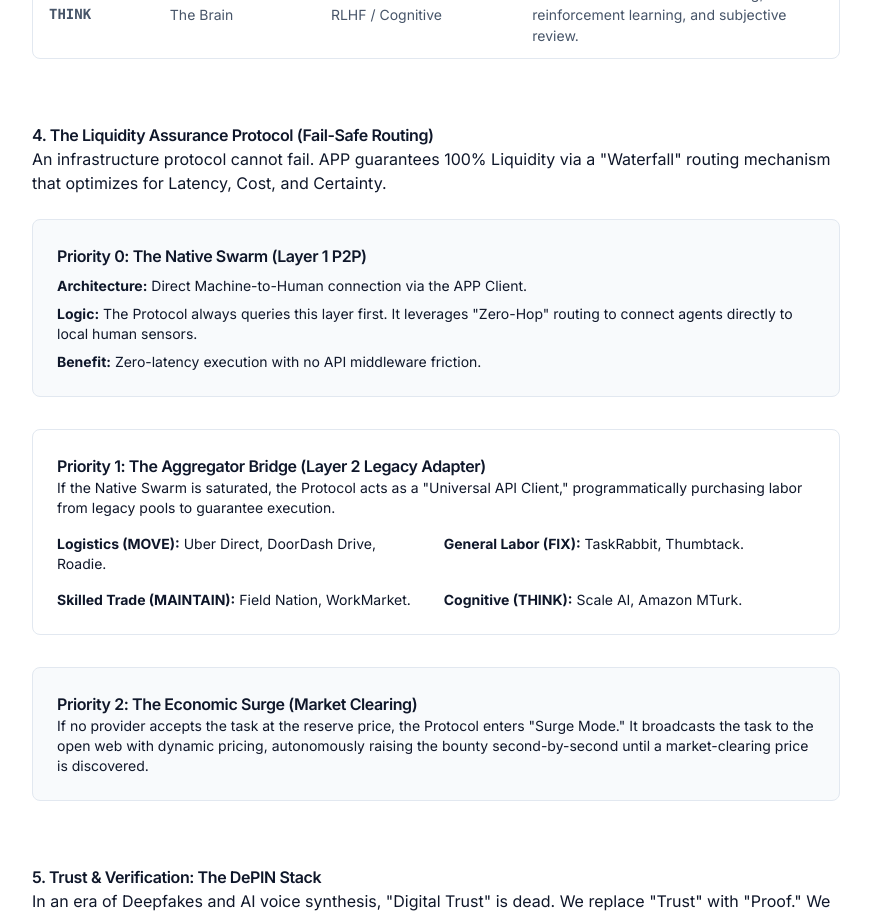
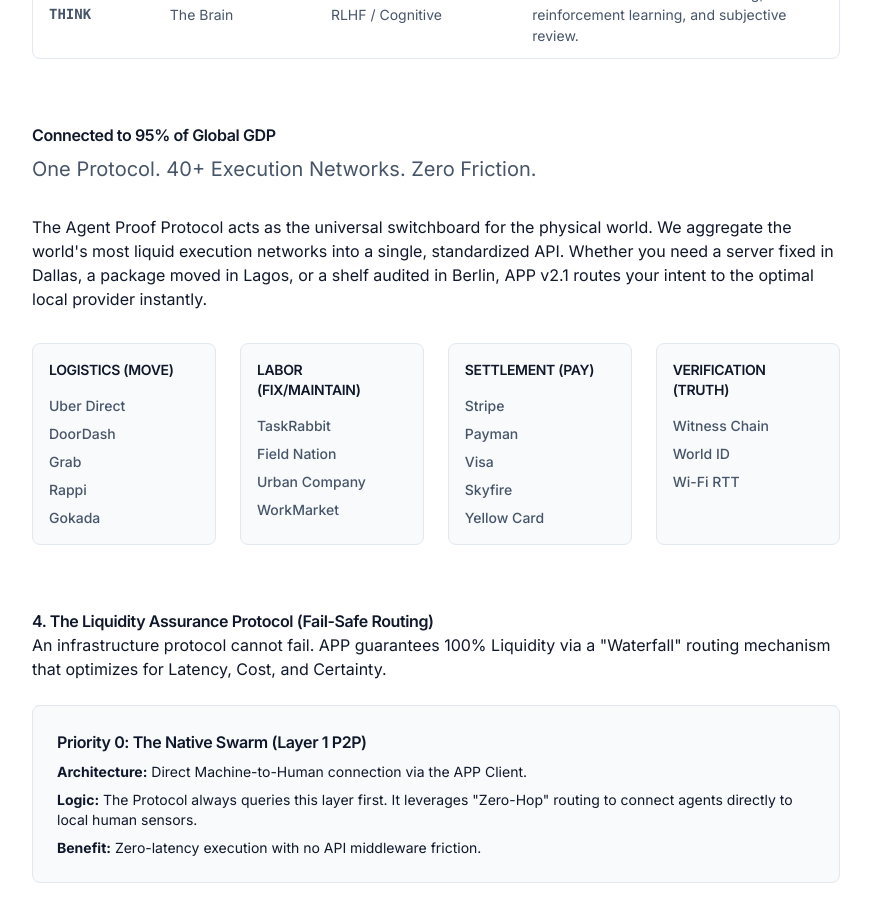
Before and after one commit to EndlessCrowds/agent-proof-protocol, a Next.js app in the folder apps/landing-page/: page / in a window 1280 px wide. Shown: the part 2200-3113 px from the top of the page, without its empty margins (256-1127 px from the left). Built offline with nearby package versions, Linux system fonts and the light colour scheme.

Commit message:
Update infrastructure: Global Adapter Library & Ecosystem

```diff
--- a/apps/landing-page/src/app/page.tsx
+++ b/apps/landing-page/src/app/page.tsx
@@ -161,6 +161,65 @@
         </div>
       </section>
 
+      {/* Ecosystem */}
+      <section id="ecosystem" className="mb-16 scroll-mt-24">
+        <div className="mb-8">
+          <h2 className="mb-2">Connected to 95% of Global GDP</h2>
+          <p className="text-xl text-slate-600 font-light">One Protocol. 40+ Execution Networks. Zero Friction.</p>
+        </div>
+
+        <p className="mb-8">
+          The Agent Proof Protocol acts as the universal switchboard for the physical world. We aggregate the world's most liquid execution networks into a single, standardized API. Whether you need a server fixed in Dallas, a package moved in Lagos, or a shelf audited in Berlin, APP v2.1 routes your intent to the optimal local provider instantly.
+        </p>
+
+        <div className="grid grid-cols-1 md:grid-cols-2 lg:grid-cols-4 gap-6">
+          {/* Column 1: Logistics */}
+          <div className="p-4 bg-slate-50 border border-slate-200 rounded-lg">
+            <h4 className="mt-0 text-sm font-bold text-slate-900 uppercase tracking-wide mb-4">Logistics (MOVE)</h4>
+            <ul className="list-none pl-0 space-y-2 text-sm text-slate-600">
+              <li className="flex items-center gap-2 font-medium">Uber Direct</li>
+              <li className="flex items-center gap-2 font-medium">DoorDash</li>
+              <li className="flex items-center gap-2 font-medium">Grab</li>
+              <li className="flex items-center gap-2 font-medium">Rappi</li>
+              <li className="flex items-center gap-2 font-medium">Gokada</li>
+            </ul>
+          </div>
+
+          {/* Column 2: Labor */}
+          <div className="p-4 bg-slate-50 border border-slate-200 rounded-lg">
+            <h4 className="mt-0 text-sm font-bold text-slate-900 uppercase tracking-wide mb-4">Labor (FIX/MAINTAIN)</h4>
+            <ul className="list-none pl-0 space-y-2 text-sm text-slate-600">
+              <li className="flex items-center gap-2 font-medium">TaskRabbit</li>
+              <li className="flex items-center gap-2 font-medium">Field Nation</li>
+              <li className="flex items-center gap-2 font-medium">Urban Company</li>
+              <li className="flex items-center gap-2 font-medium">WorkMarket</li>
+            </ul>
+          </div>
+
+          {/* Column 3: Settlement */}
+          <div className="p-4 bg-slate-50 border border-slate-200 rounded-lg">
+            <h4 className="mt-0 text-sm font-bold text-slate-900 uppercase tracking-wide mb-4">Settlement (PAY)</h4>
+            <ul className="list-none pl-0 space-y-2 text-sm text-slate-600">
+              <li className="flex items-center gap-2 font-medium">Stripe</li>
+              <li className="flex items-center gap-2 font-medium">Payman</li>
+              <li className="flex items-center gap-2 font-medium">Visa</li>
+              <li className="flex items-center gap-2 font-medium">Skyfire</li>
+              <li className="flex items-center gap-2 font-medium">Yellow Card</li>
+            </ul>
+          </div>
+
+          {/* Column 4: Verification */}
+          <div className="p-4 bg-slate-50 border border-slate-200 rounded-lg">
+            <h4 className="mt-0 text-sm font-bold text-slate-900 uppercase tracking-wide mb-4">Verification (TRUTH)</h4>
+            <ul className="list-none pl-0 space-y-2 text-sm text-slate-600">
+              <li className="flex items-center gap-2 font-medium">Witness Chain</li>
+              <li className="flex items-center gap-2 font-medium">World ID</li>
+              <li className="flex items-center gap-2 font-medium">Wi-Fi RTT</li>
+            </ul>
+          </div>
+        </div>
+      </section>
+
       {/* Liquidity Assurance */}
       <section id="liquidity" className="mb-16 scroll-mt-24">
         <h2>4. The Liquidity Assurance Protocol (Fail-Safe Routing)</h2>
```
Also changed, not shown: 2 other files (tests, documents, lock files or other folders).
